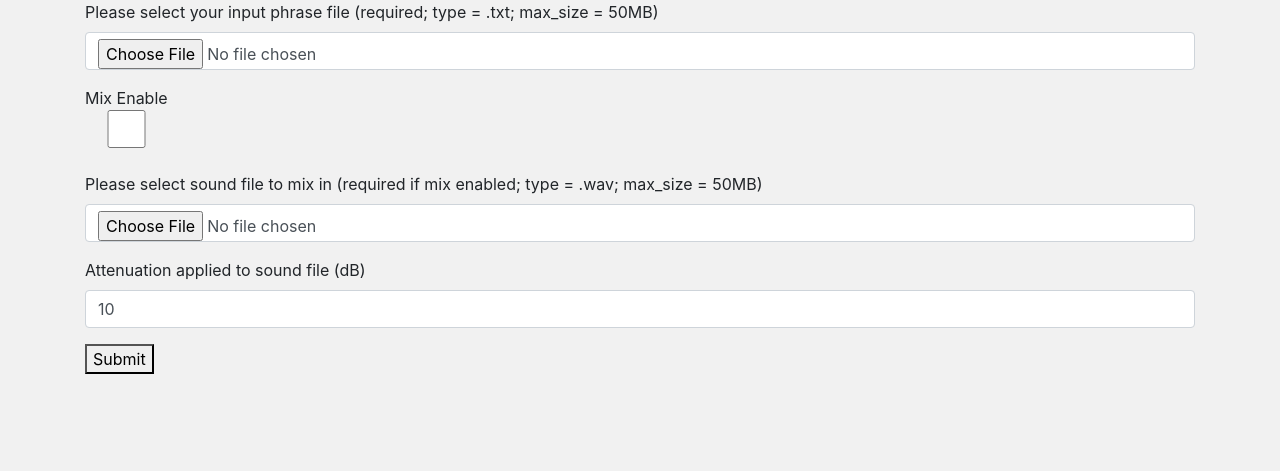
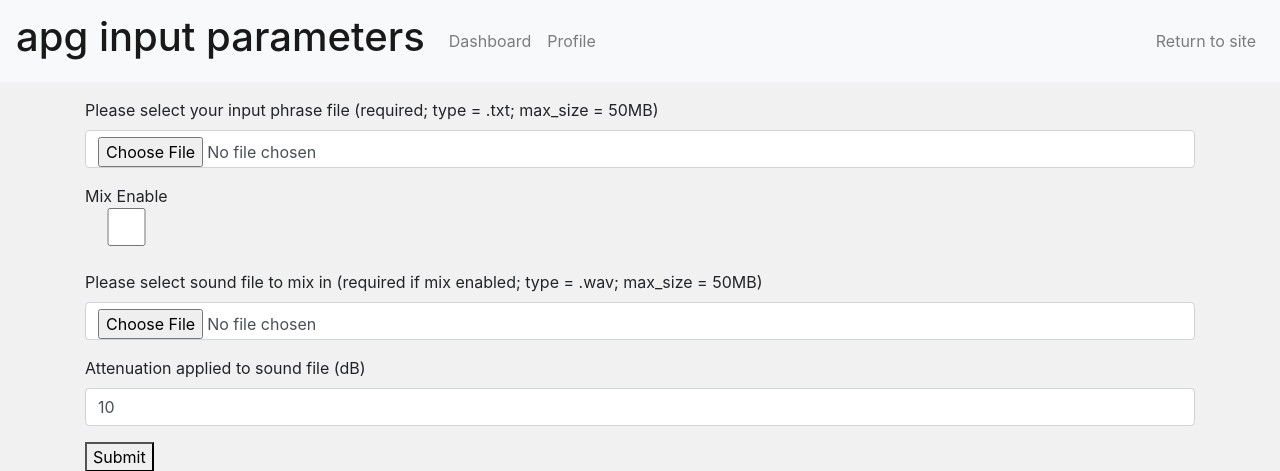
Before and after one commit to jeffwright13/flask-apg, a Flask app: page /setvals in a window 1280 px wide. Shown: the top 471 px of the page. Run offline with Flask 2, Linux system fonts and the light colour scheme; some libraries are stand-ins or nearby versions.

Commit message:
Reformatted HTML (beautified).

```diff
--- a/app/templates/public/templates/public_template.html
+++ b/app/templates/public/templates/public_template.html
@@ -1,26 +1,48 @@
-<!doctype html>
+<!DOCTYPE html>
 <html lang="en">
-
   <head>
-
     <!-- Required meta tags -->
-  <meta charset="utf-8">
-  <meta name="viewport" content="width=device-width, initial-scale=1, shrink-to-fit=no">
+    <meta charset="utf-8" />
+    <meta name="viewport" content="width=device-width, initial-scale=1, shrink-to-fit=no" />
 
     <!-- Import the Bootstrap stylesheet -->
-  <link rel="stylesheet" href="{{ url_for('static', filename='css/bootstrap.min.css') }}">
+    <link rel="stylesheet" href="{{ url_for('static', filename='css/bootstrap.min.css') }}" />
 
     <!-- Import our custom stylesheet -->
-  <link rel="stylesheet" href="{{ url_for('static', filename='css/style.css') }}">
+    <link rel="stylesheet" href="{{ url_for('static', filename='css/style.css') }}" />
 
-  <title>{% block title %}{% endblock %}</title>
-
+    <title>{% block title %}{% endblock title %}</title>
   </head>
 
   <body>
+    <nav class="navbar navbar-expand-lg navbar-light bg-light mb-3">
+      <a class="navbar-brand" href="#"><h1>apg input parameters</h1></a>
+      <button class="navbar-toggler" type="button" data-toggle="collapse" data-target="#navbarNav" aria-controls="navbarNav" aria-expanded="false" aria-label="Toggle navigation">
+        <span class="navbar-toggler-icon"></span>
+      </button>
+
+      <div class="collapse navbar-collapse" id="navbarNav">
+        <ul class="navbar-nav">
+          <li class="nav-item">
+            <a class="nav-link" href="/admin/dashboard">Dashboard</a>
+          </li>
+          <li class="nav-item">
+            <a class="nav-link" href="/admin/profile">Profile</a>
+          </li>
+        </ul>
+      </div>
+
+      <div class="collapse navbar-collapse" id="navbarNav">
+        <ul class="navbar-nav ml-auto">
+          <li class="nav-item">
+            <a class="nav-link" href="/">Return to site</a>
+          </li>
+        </ul>
+      </div>
+    </nav>
 
     <main>
-    {% block main %}{% endblock %}
+      {% block main %}{% endblock main %}
     </main>
 
     <!-- Import jquery 3.3.1 slim min -->
@@ -33,7 +55,5 @@
     <script src="{{ url_for('static', filename='js/app.js') }}"></script>
 
     {% block script %}{% endblock %}
-
   </body>
-
 </html>
```
Lines whose indentation alone changed are shown as unchanged.
